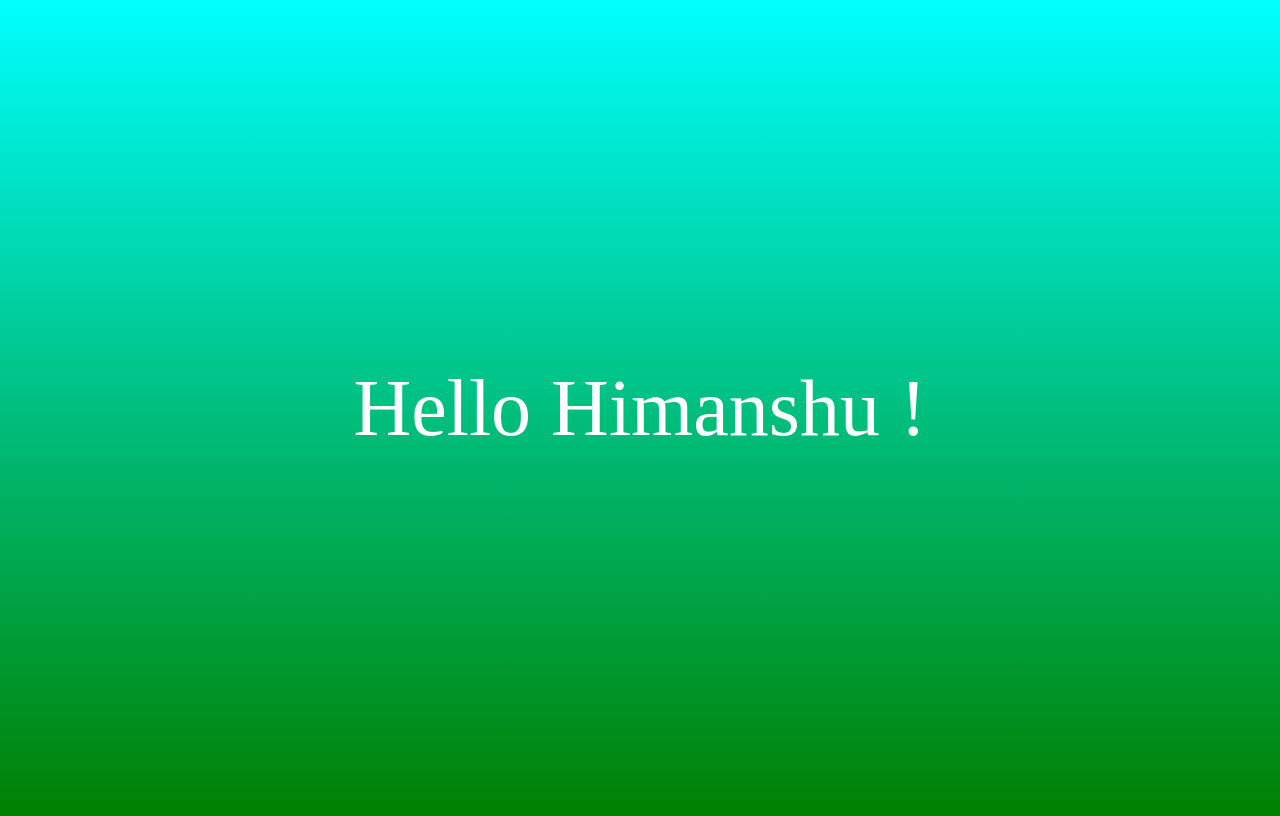
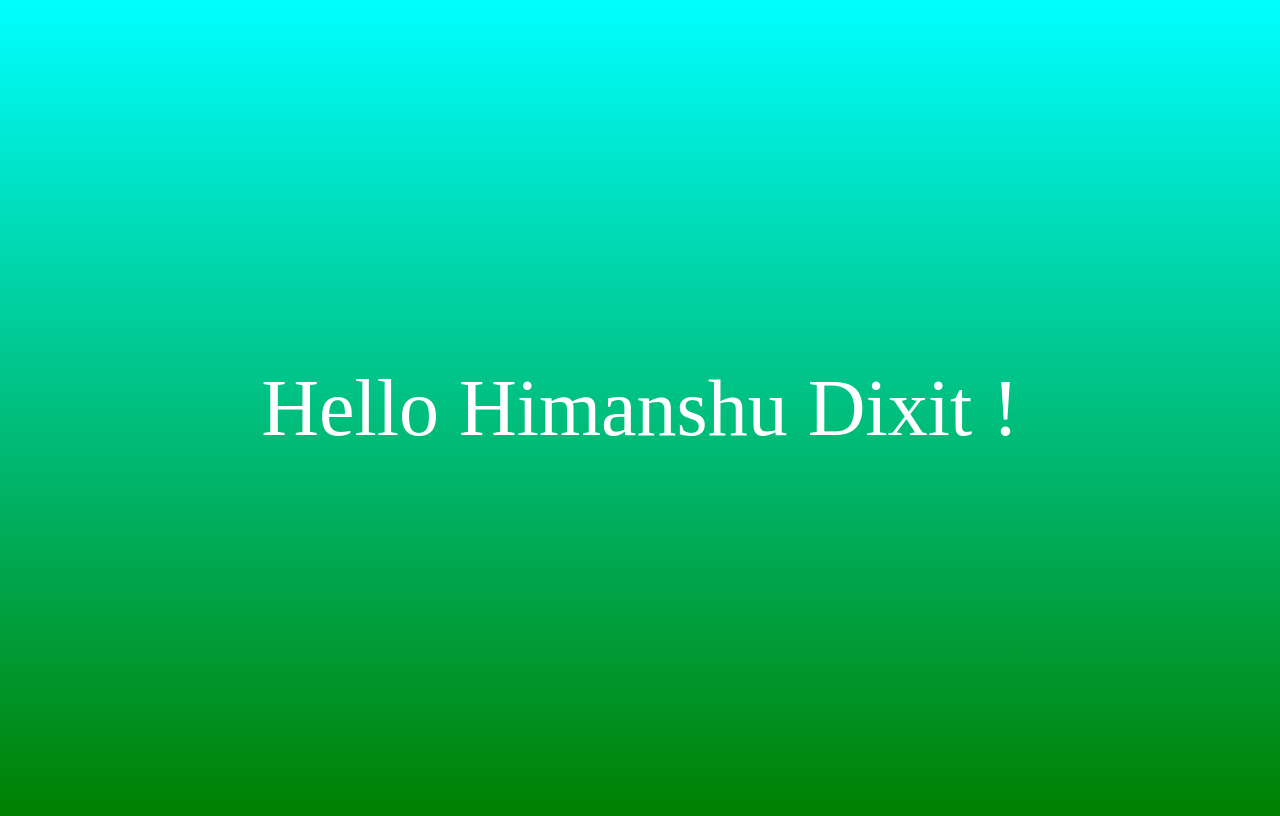
Before and after one commit to Himashudixit/git-testing, a plain HTML site: page index.html in a window 1280 px wide. Drawn offline with Linux system fonts and the light colour scheme.

Commit message:
Add files via upload
2nd commit

```diff
--- a/index.html
+++ b/index.html
@@ -8,6 +8,6 @@
     <title>Document</title>
 </head>
 <body>
-    <Div>Hello Himanshu !</Div>
+    <Div>Hello Himanshu Dixit !</Div>
 </body>
 </html>
```
